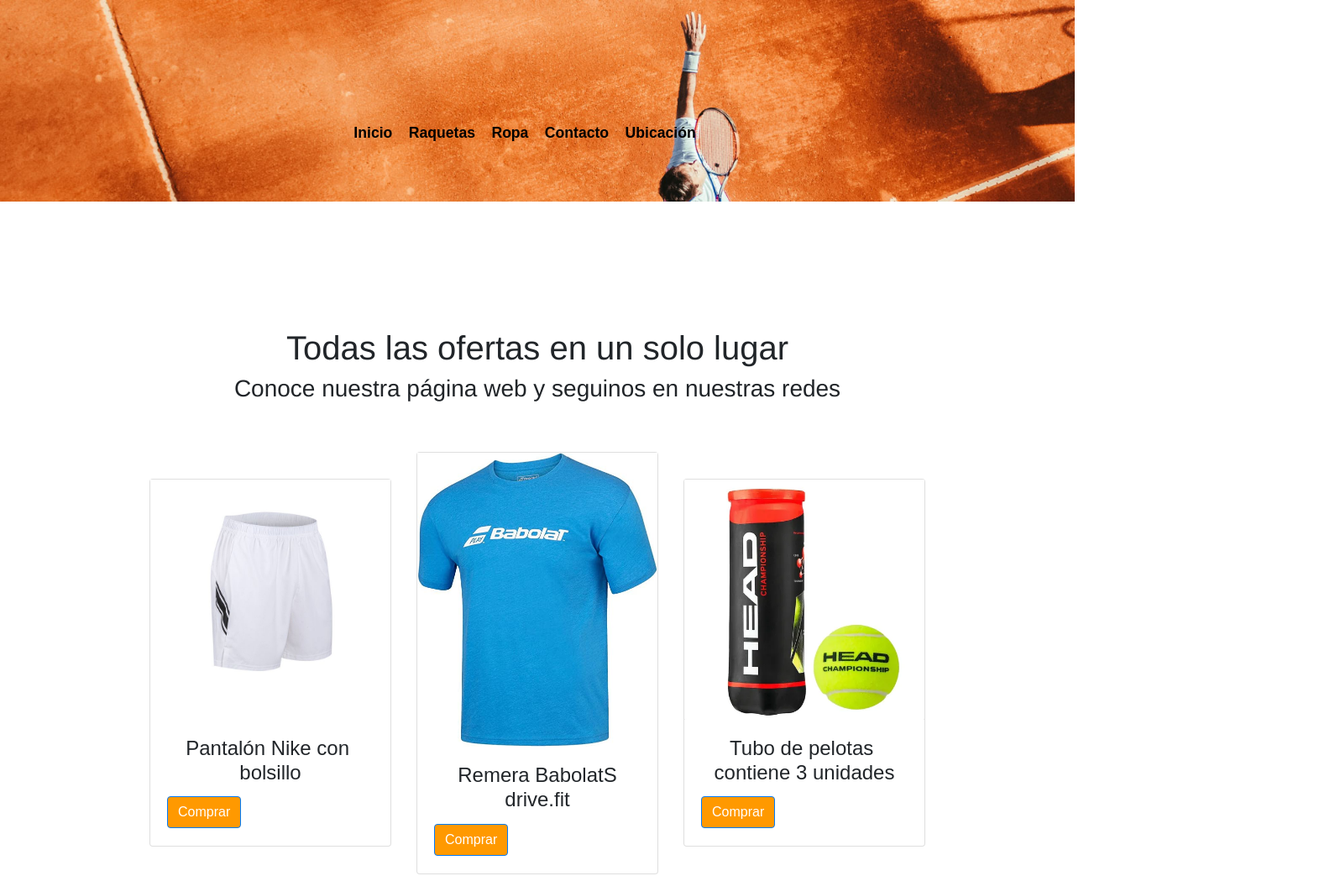
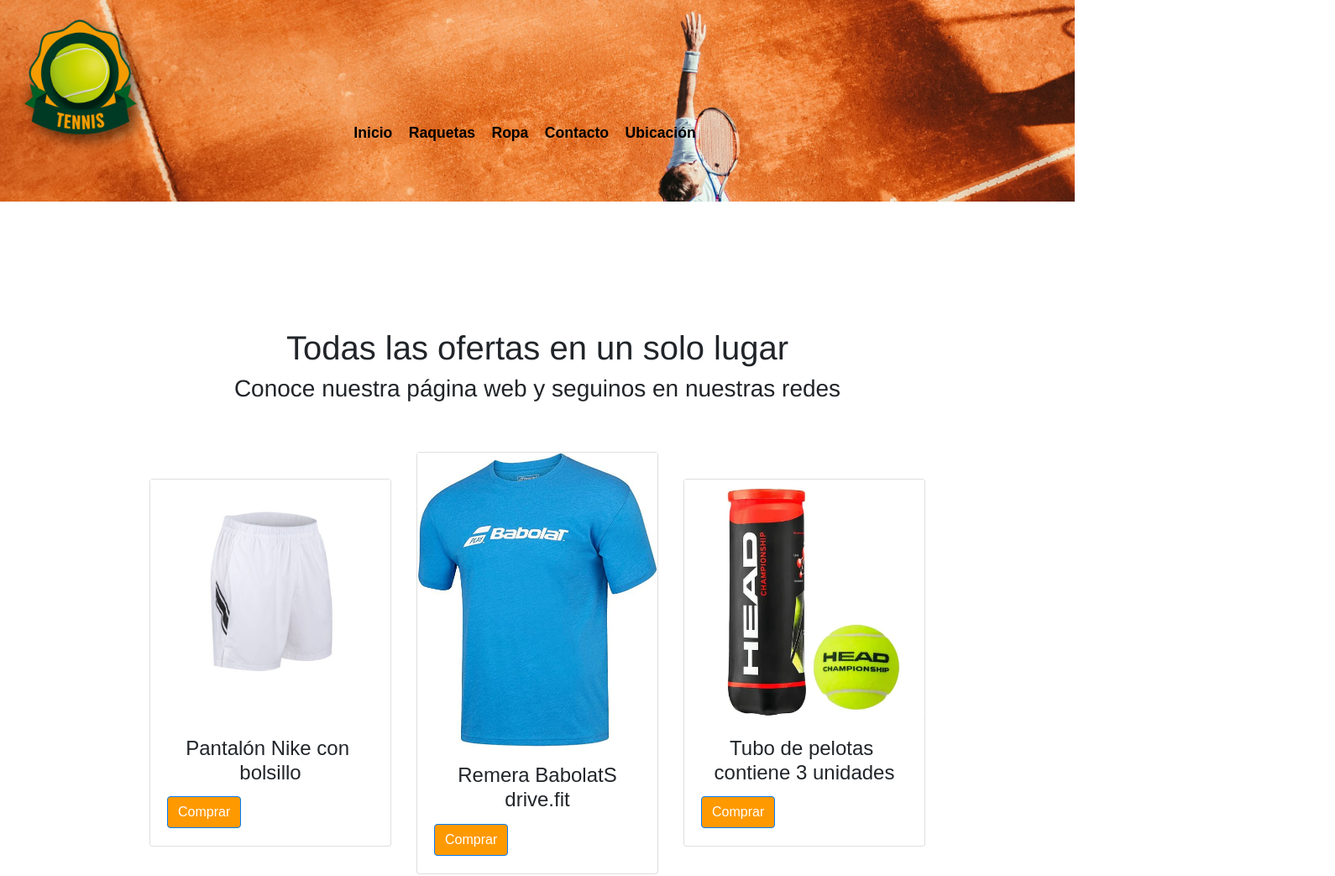
Before and after one commit to Valentin-Umbides/proyecto-coder-, a website: page index.html in a window 1280 px wide. Shown: the top 1043 px of the page at 84% size, 1590 px wide, since content can reach past the window. Drawn offline with nearby package versions, Linux system fonts and the light colour scheme.

Commit message:
sin java

```diff
--- a/css/estilos.css
+++ b/css/estilos.css
@@ -16,10 +16,16 @@
   justify-content: center;
   align-items: center;
 gap: 30px; }
-  .logoTenis{
-    width: 200px;
+
+
+
+   .logoTenis{ width: 200px;
     height: 200px;
-    margin-right:1700px;
+    position: absolute;
+    top:0;
+    left:0;
+
+
 }
 
 
```
